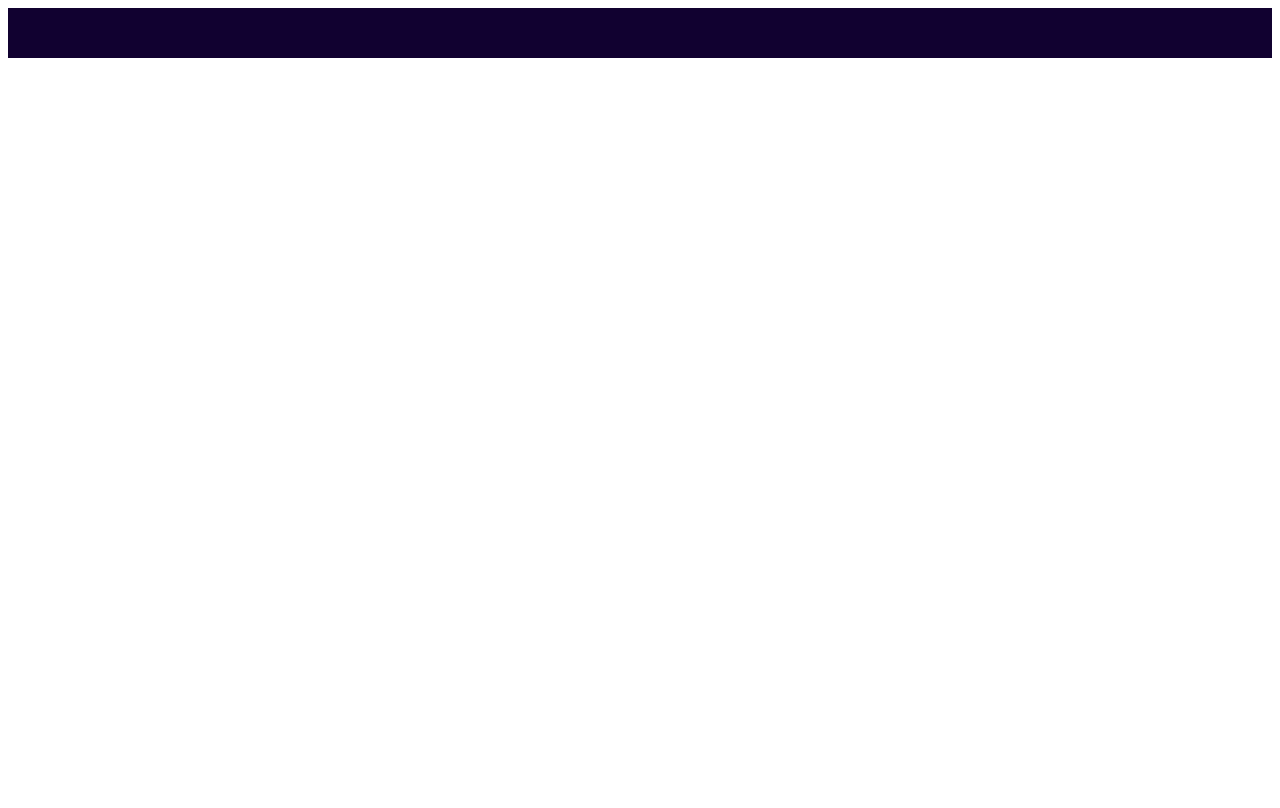
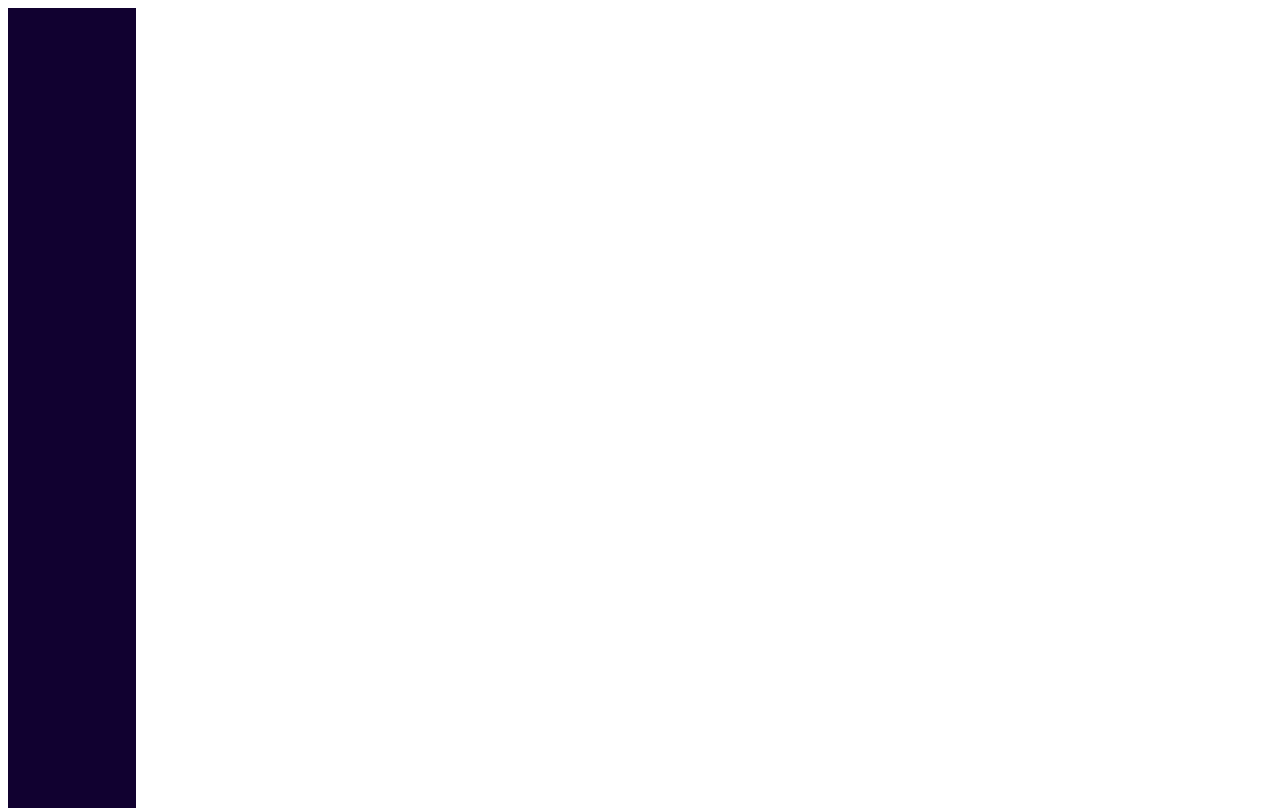
Before and after one commit to BobaTech/Timeline, a plain HTML site: page index.html in a window 1280 px wide. Drawn offline with Linux system fonts and the light colour scheme.

Commit message:
display for sidemenu

```diff
--- a/css/styles.css
+++ b/css/styles.css
@@ -1,6 +1,5 @@
 body{
-    background: #FFFFFF;
-    z-index: 0;
+    background: #FFF;
 }
 
 #menu{
@@ -8,11 +7,11 @@ body{
     width: 12.5%;
 }
 
-.top-menu{
-    width: 100%;
+.side-menu{
+    width: 10%;
     background-color: #110130;
-    border: 0;
-    height: 50px;
+    height: 100%;
+    position:absolute;
 }
 
 #button {
--- a/index.html
+++ b/index.html
@@ -5,7 +5,7 @@
     <link rel="stylesheet" type="text/css" href="css/styles.css">
 </head>
 <body>
-    <div class="top-menu">
+    <div class="side-menu">
 
     </div>
 </body>
```
